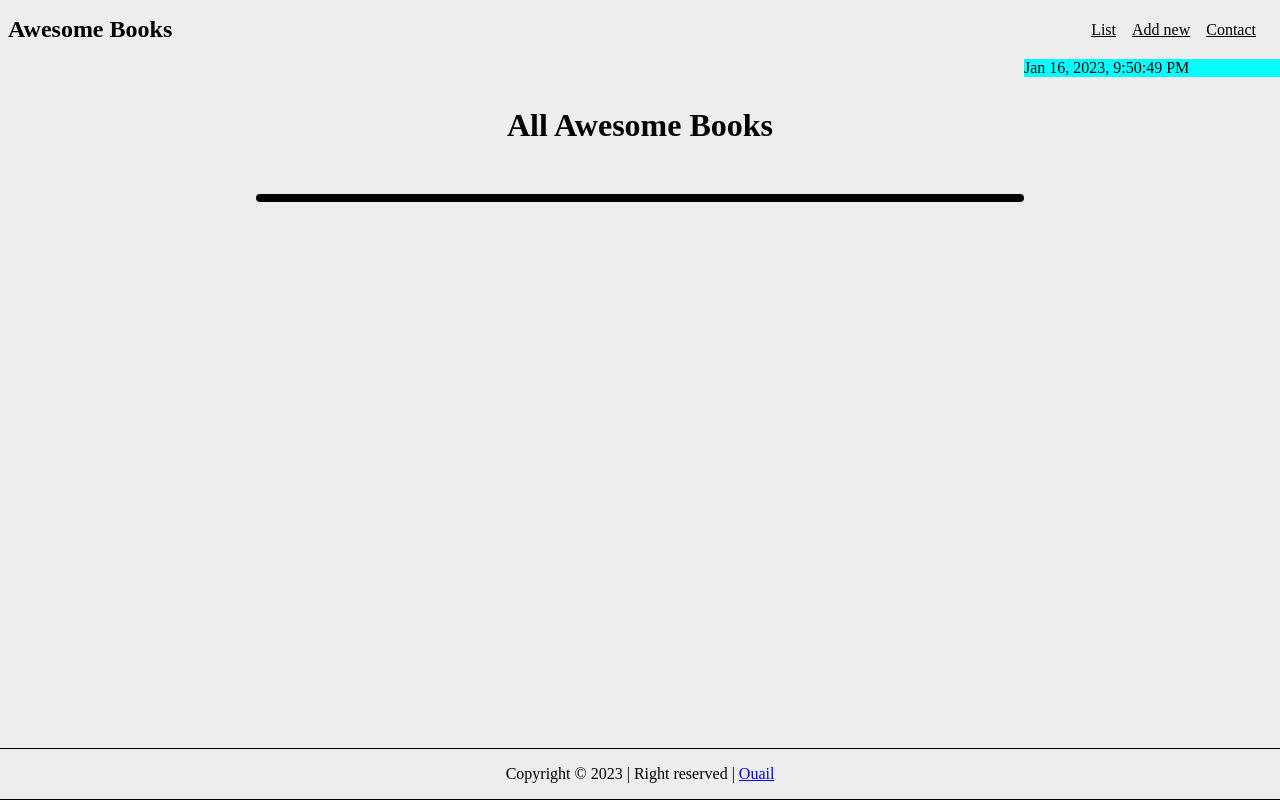
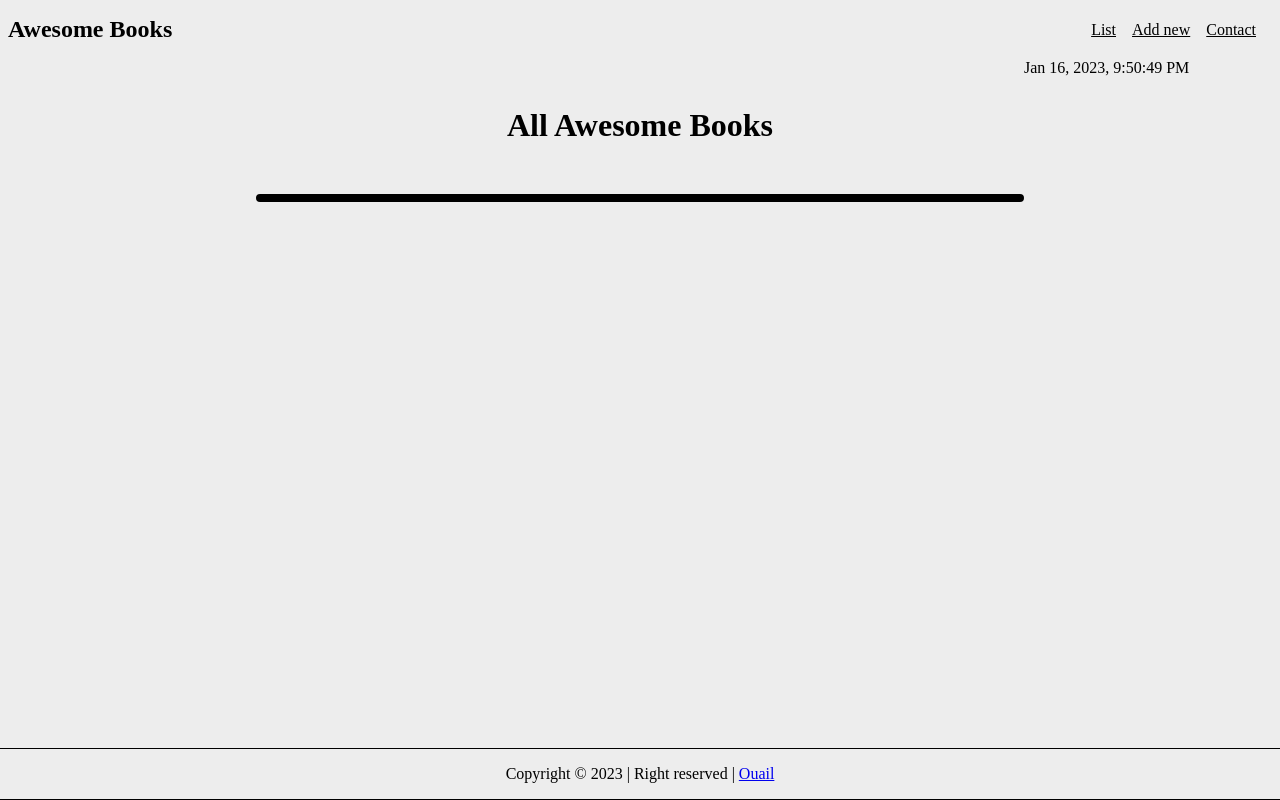
Before and after one commit to Ouail-01/Awesome-Books_withES6, a website with bundled scripts: page index.html in a window 1280 px wide. Built offline with nearby package versions, Linux system fonts and the light colour scheme.

Commit message:
Remove the bg color

```diff
--- a/style.css
+++ b/style.css
@@ -38,7 +38,6 @@
 
   /* Date section */
   #time {
-    background: aqua;
     margin-left: 80%;
   }
 
```
